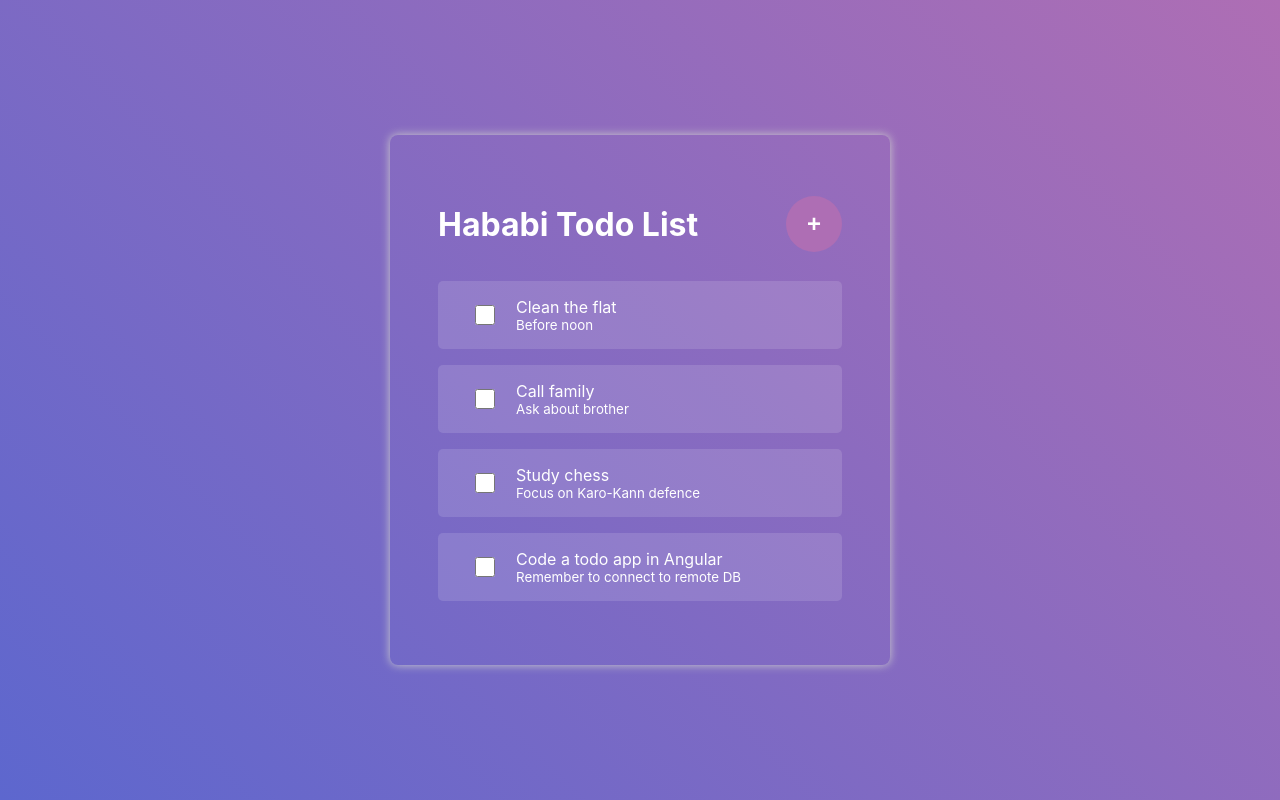
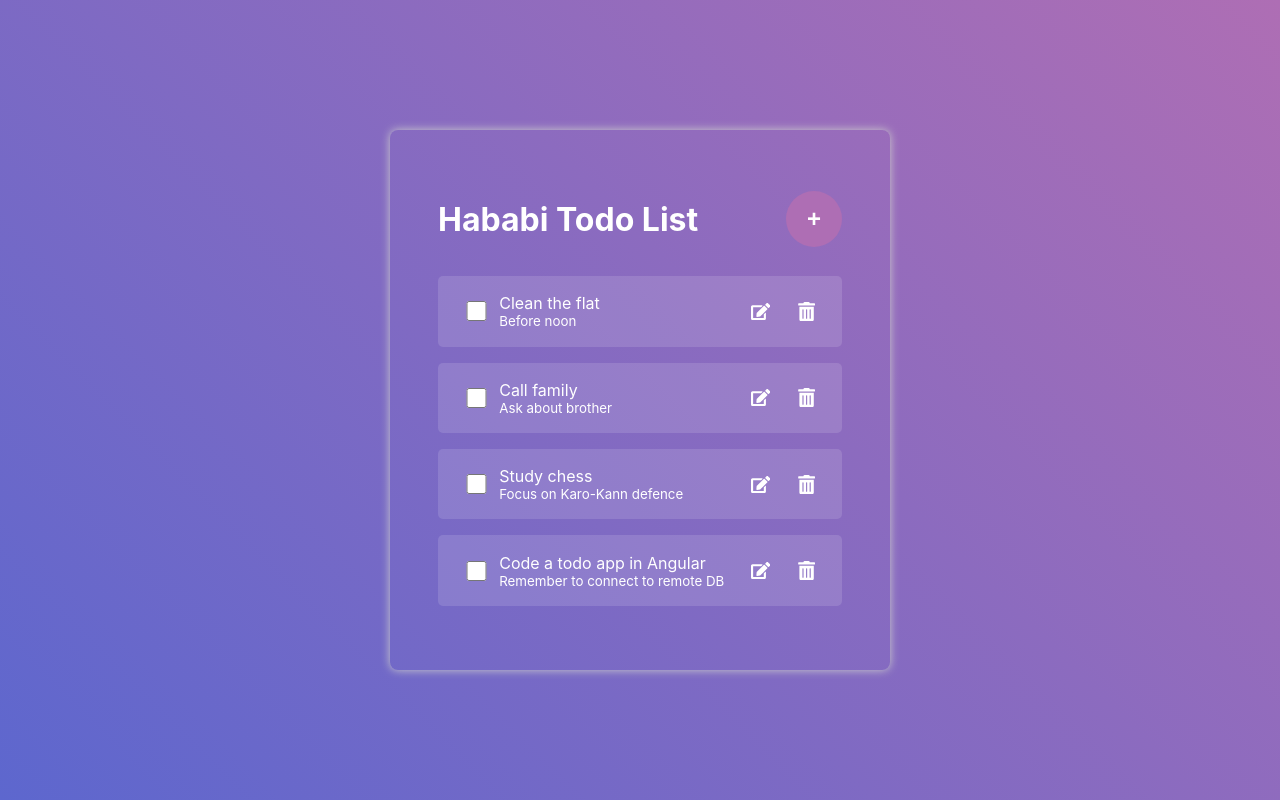
Before and after one commit to alejandro-ao/angular-todo-list, an Angular app: page / in a window 1280 px wide. Built offline with nearby package versions, Linux system fonts and the light colour scheme.

Commit message:
feat(tasks): add task-item component

```diff
--- a/src/app/app.module.ts
+++ b/src/app/app.module.ts
@@ -5,13 +5,15 @@ import { AppComponent } from './app.component';
 import { HeaderComponent } from './components/header/header.component';
 import { ButtonComponent } from './components/button/button.component';
 import { TasksComponent } from './components/tasks/tasks.component';
+import { TaskItemComponent } from './components/task-item/task-item.component';
 
 @NgModule({
   declarations: [
     AppComponent,
     HeaderComponent,
     ButtonComponent,
-    TasksComponent
+    TasksComponent,
+    TaskItemComponent
   ],
   imports: [
     BrowserModule
--- /dev/null
+++ b/src/app/components/task-item/task-item.component.html
@@ -0,0 +1,41 @@
+<div class="todo-list__task">
+  <div class="todo-list__task__info">
+    <input type="checkbox" />
+    <div class="center-vertical">
+      <p>{{ task.name }}</p>
+      <small>{{ task.description }}</small>
+    </div>
+  </div>
+  <div class="todo-list__task__actions">
+    <button>
+      <svg
+        stroke="currentColor"
+        fill="currentColor"
+        stroke-width="0"
+        viewBox="0 0 576 512"
+        height="1em"
+        width="1em"
+        xmlns="http://www.w3.org/2000/svg"
+      >
+        <path
+          d="M402.6 83.2l90.2 90.2c3.8 3.8 3.8 10 0 13.8L274.4 405.6l-92.8 10.3c-12.4 1.4-22.9-9.1-21.5-21.5l10.3-92.8L388.8 83.2c3.8-3.8 10-3.8 13.8 0zm162-22.9l-48.8-48.8c-15.2-15.2-39.9-15.2-55.2 0l-35.4 35.4c-3.8 3.8-3.8 10 0 13.8l90.2 90.2c3.8 3.8 10 3.8 13.8 0l35.4-35.4c15.2-15.3 15.2-40 0-55.2zM384 346.2V448H64V128h229.8c3.2 0 6.2-1.3 8.5-3.5l40-40c7.6-7.6 2.2-20.5-8.5-20.5H48C21.5 64 0 85.5 0 112v352c0 26.5 21.5 48 48 48h352c26.5 0 48-21.5 48-48V306.2c0-10.7-12.9-16-20.5-8.5l-40 40c-2.2 2.3-3.5 5.3-3.5 8.5z"
+        ></path>
+      </svg>
+    </button>
+    <button>
+      <svg
+        stroke="currentColor"
+        fill="currentColor"
+        stroke-width="0"
+        viewBox="0 0 448 512"
+        height="1em"
+        width="1em"
+        xmlns="http://www.w3.org/2000/svg"
+      >
+        <path
+          d="M32 464a48 48 0 0 0 48 48h288a48 48 0 0 0 48-48V128H32zm272-256a16 16 0 0 1 32 0v224a16 16 0 0 1-32 0zm-96 0a16 16 0 0 1 32 0v224a16 16 0 0 1-32 0zm-96 0a16 16 0 0 1 32 0v224a16 16 0 0 1-32 0zM432 32H312l-9.4-18.7A24 24 0 0 0 281.1 0H166.8a23.72 23.72 0 0 0-21.4 13.3L136 32H16A16 16 0 0 0 0 48v32a16 16 0 0 0 16 16h416a16 16 0 0 0 16-16V48a16 16 0 0 0-16-16z"
+        ></path>
+      </svg>
+    </button>
+  </div>
+</div>
--- /dev/null
+++ b/src/app/components/task-item/task-item.component.ts
@@ -0,0 +1,19 @@
+import { Component, Input, OnInit } from '@angular/core';
+import { Task } from 'src/app/Task';
+
+@Component({
+  selector: 'app-task-item',
+  templateUrl: './task-item.component.html',
+  styleUrls: ['./task-item.component.css'],
+})
+export class TaskItemComponent implements OnInit {
+  @Input() task: Task = {
+    name: 'default',
+    description: 'default',
+    checked: false,
+  };
+
+  constructor() {}
+
+  ngOnInit(): void {}
+}
--- a/src/app/components/tasks/tasks.component.html
+++ b/src/app/components/tasks/tasks.component.html
@@ -1,11 +1,3 @@
 <div class="todo-list__tasks">
-  <div *ngFor="let task of tasks" class="todo-list__task">
-    <div class="todo-list__task__info">
-      <input type="checkbox" />
-      <div class="center-vertical">
-        <p>{{ task.name }}</p>
-        <small>{{ task.description }}</small>
-      </div>
-    </div>
-  </div>
+  <app-task-item *ngFor="let task of tasks" [task]="task"></app-task-item>
 </div>
```
Also changed, not shown: src/app/components/task-item/task-item.component.css (added), 1 other file (tests, documents, lock files or other folders).
